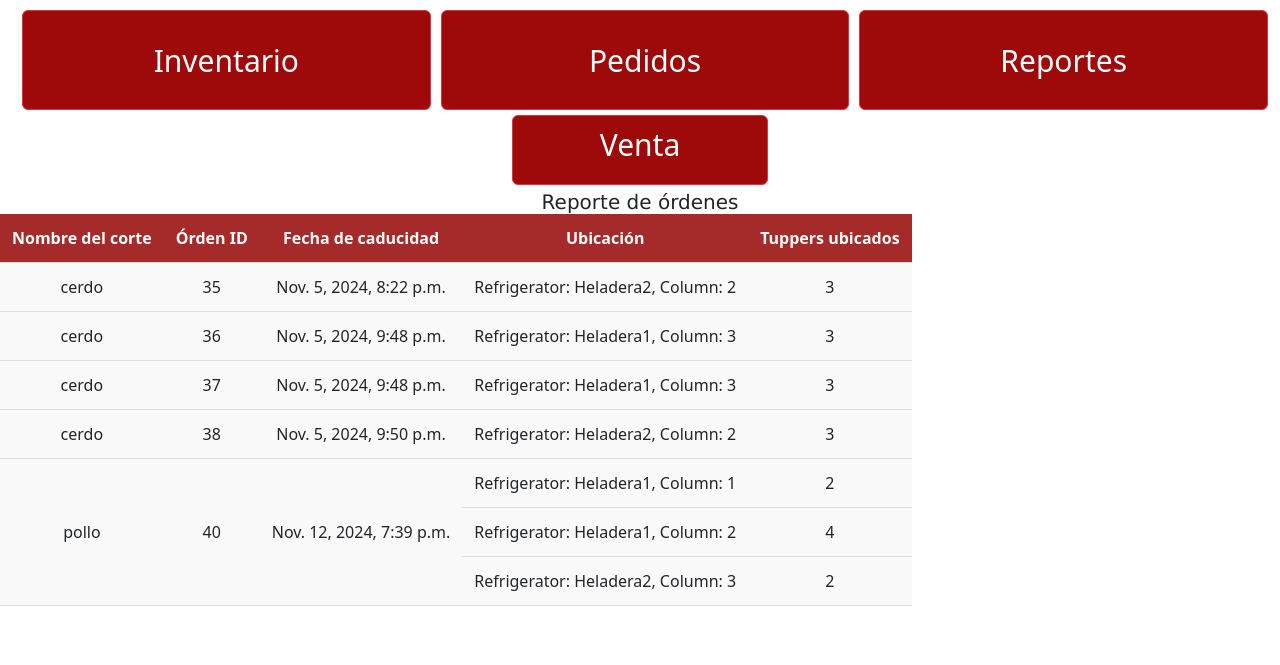
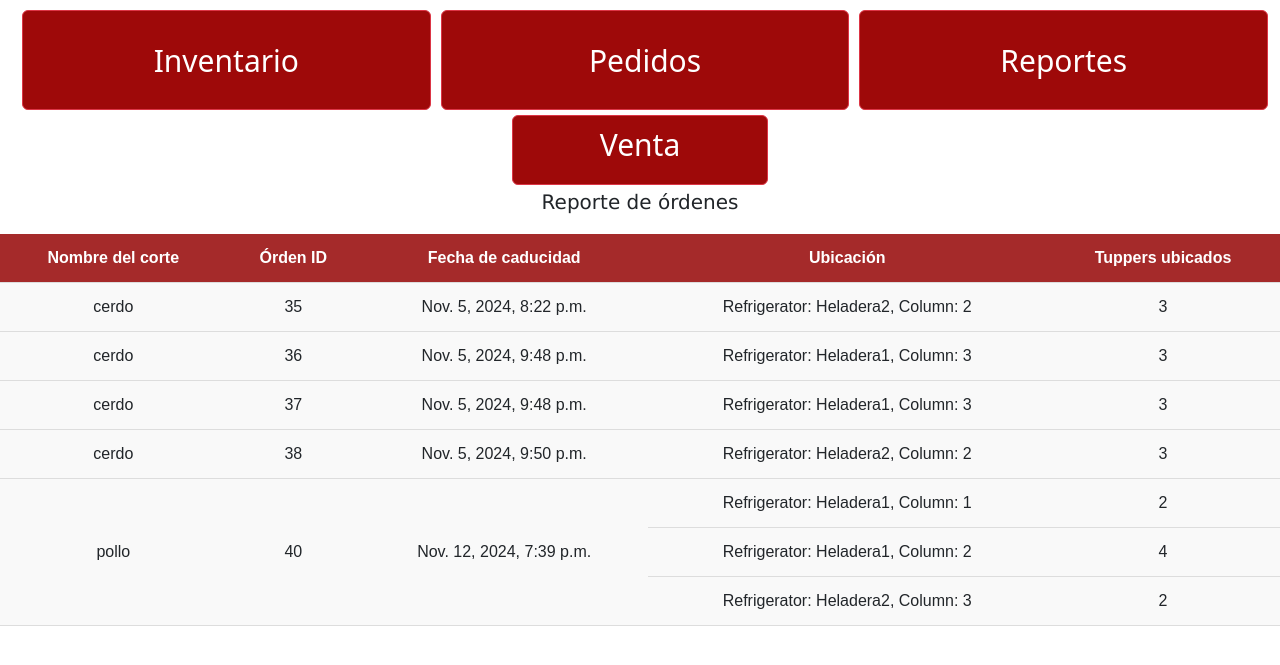
Before and after one commit to juangilfons/milanga-inventory, a Django app: page /expiration/ in a window 1280 px wide. Shown: the part 100-765 px from the top of the page. Run offline with Django 5.2, Linux system fonts and the light colour scheme; data comes from the database, SQL or seed files in the repository.

Commit message:
Update reports.html

```diff
--- a/inventory/templates/inventory/reports.html
+++ b/inventory/templates/inventory/reports.html
@@ -11,7 +11,7 @@
 
 {% block content %}
     <h1 id="nombre">Reporte de órdenes</h1>
-    <table>
+    <table class="reporte-table">
         <thead>
         <tr>
             <th>Nombre del corte</th>
```
